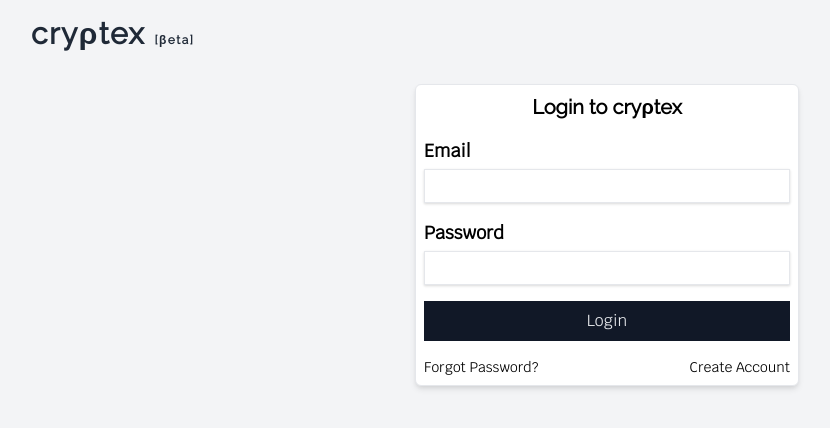
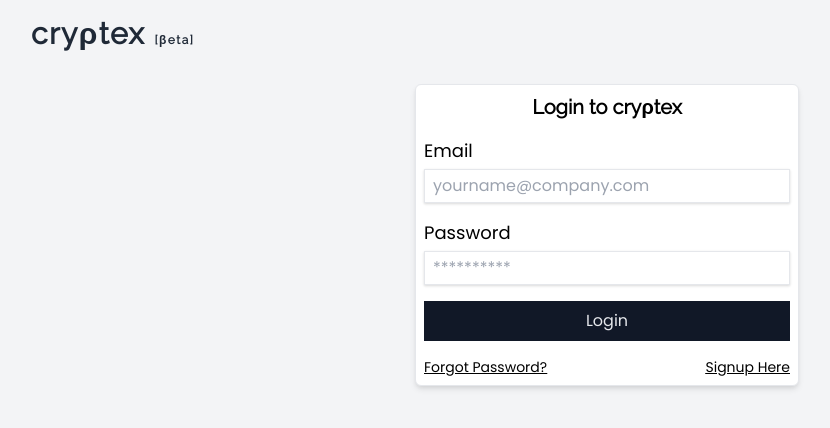
Before and after one commit to shl0k28/graphene-pay, a React (Create React App) app: page /login in a window 1280 px wide. Shown: the top 428 px of the page, without its empty margins (33-863 px from the left). Built offline with nearby package versions, Linux system fonts and the light colour scheme.

Commit message:
Added Firebase Auth

```diff
--- a/package.json
+++ b/package.json
@@ -16,7 +16,7 @@
     "@web3-react/core": "^6.1.9",
     "axios": "^0.21.1",
     "bn.js": "^5.2.0",
-    "firebase": "^8.4.1",
+    "firebase": "^8.4.2",
     "react": "^17.0.2",
     "react-dom": "^17.0.2",
     "react-icons": "^4.2.0",
--- a/src/components/Form.tsx
+++ b/src/components/Form.tsx
@@ -2,34 +2,43 @@ import React from 'react'
 import { NavLink } from 'react-router-dom'
 
 const Form: React.FC = () => {
+    const emailRef = React.createRef<HTMLInputElement>()
+    const passwordRef = React.createRef<HTMLInputElement>()
 
     return(
         <div className="px-8 py-4 lg:px-16 md:flex md:justify-center">
-            <section className="space-y-4 rounded-md border p-2 bg-white shadow-md md:w-1/3" style={{fontFamily:"'Krub', sans-serif"}}>
+            <section className="space-y-4 rounded-md border p-2 bg-white shadow-md md:w-1/3" style={{fontFamily:"'Poppins', sans-serif"}}>
                 <h1 style={{fontFamily:"'Raleway', sans-serif"}} className="text-xl text-center font-bold">
                     Login to cryρtex
                 </h1>
                 <div className="space-y-1">
-                    <label htmlFor="email" className="text-lg font-semibold">Email</label>
+                    <label htmlFor="email" className="text-lg">Email</label>
                     <div>
                         <input
                             type="email"
                             className="border w-full px-2 py-1 shadow"
+                            ref={emailRef}
+                            placeholder="yourname@company.com"
                         />
                     </div>
                 </div>
                 <div className="space-y-1">
-                    <label htmlFor="password" className="text-lg font-semibold">Password</label>
+                    <label htmlFor="password" className="text-lg ">Password</label>
                     <div>
-                        <input type="password" className="border w-full px-2 py-1 shadow"/>
+                        <input
+                            type="password"
+                            className="border w-full px-2 py-1 shadow"
+                            ref={passwordRef}
+                            placeholder="**********"
+                        />
                     </div>
                 </div>
                 <div>
                     <button className="w-full p-2 bg-gray-900 text-gray-200">Login</button>
                 </div>
-                <div className="flex items-center justify-between">
+                <div className="flex items-center justify-between underline">
                     <NavLink to='/' className="text-sm">Forgot Password?</NavLink>
-                    <NavLink to='/' className="text-sm">Create Account</NavLink>
+                    <NavLink to='/' className="text-sm">Signup Here</NavLink>
                 </div>
             </section>
         </div>
--- a/src/components/Navbar.tsx
+++ b/src/components/Navbar.tsx
@@ -1,5 +1,6 @@
 import React from 'react'
 import { GiHamburgerMenu } from 'react-icons/gi'
+import { NavLink } from 'react-router-dom'
 
 interface INavbar {
     header: string;
--- /dev/null
+++ b/src/config/firebase.ts
@@ -0,0 +1,20 @@
+import firebase from 'firebase/app'
+import 'firebase/analytics'
+import 'firebase/auth'
+import 'firebase/firestore'
+
+export var firebaseConfig = {
+    apiKey: process.env.REACT_APP_FIREBASE_API_KEY,
+    authDomain: process.env.REACT_APP_FIREBASE_AUTH_DOMAIN,
+    projectId: process.env.REACT_APP_FIREBASE_PROJECT_ID,
+    storageBucket: process.env.REACT_APP_FIREBASE_STORAGE_BUCKET,
+    messagingSenderId: process.env.REACT_APP_FIREBASE_MESSAGING_SENDER_ID,
+    appId: process.env.REACT_APP_FIREBASE_APP_ID,
+    measurementId: process.env.REACT_APP_FIREBASE_MEASUREMENT_ID
+};
+
+
+var app = firebase.initializeApp(firebaseConfig)
+export const auth = app.auth()
+export const analytics = app.analytics()
+export const firebaseRef = app.firestore()
--- /dev/null
+++ b/src/context/AuthContext.tsx
@@ -0,0 +1,77 @@
+import React from 'react'
+import firebase from 'firebase/app'
+import { auth } from '../config/firebase'
+
+interface UserState {
+    user: firebase.User | null,
+    loginWithEmail: (email: string, password: string) => Promise<firebase.auth.UserCredential> | null,
+    createUser: (email: string, password: string) => Promise<firebase.auth.UserCredential> | null
+    logout: () => Promise<void> | void;
+}
+
+const init: UserState = {
+    user: null,
+    loginWithEmail: (email: string, password: string) => null,
+    createUser: (email: string, password: string) => null,
+    logout: () => {}
+}
+
+const UserContext = React.createContext(init)
+
+export const useAuth = () => {
+    return React.useContext(UserContext)
+}
+
+const UserContextProvider: React.FC = ({children}) => {
+
+    const [currentUser, setCurrentUser] = React.useState<firebase.User | null>(
+        //@ts-ignore
+        JSON.parse(localStorage.getItem('current_user'))
+    )
+
+    React.useEffect(() => {
+        var user = localStorage.getItem('current_user')
+        if(user){
+            setCurrentUser(JSON.parse(user))
+        }
+    }, [])
+
+    //component re-renders when auth changes
+    React.useEffect(() => {
+        const unsubscribe = auth.onAuthStateChanged(user => {
+            setCurrentUser(user)
+            localStorage.setItem('current_user', JSON.stringify(user))
+        })
+        return unsubscribe
+    }, [currentUser])
+
+    //email sign in
+    const loginWithEmail = (email: string, password: string) => {
+        return auth.signInWithEmailAndPassword(email, password)
+    }
+
+    //create new user
+    const createUser = (email: string, password: string) => {
+        return auth.createUserWithEmailAndPassword(email, password)
+    }
+
+    //sign out
+    const logout = () => {
+        return auth.signOut()
+    }
+
+    const values: UserState = {
+        user: currentUser,
+        loginWithEmail,
+        logout,
+        createUser
+    }
+
+    return(
+        <UserContext.Provider value={values}>
+            {children}
+        </UserContext.Provider>
+    )
+}
+
+export default UserContextProvider
```
Also changed, not shown: 2 other files (tests, documents, lock files or other folders).
